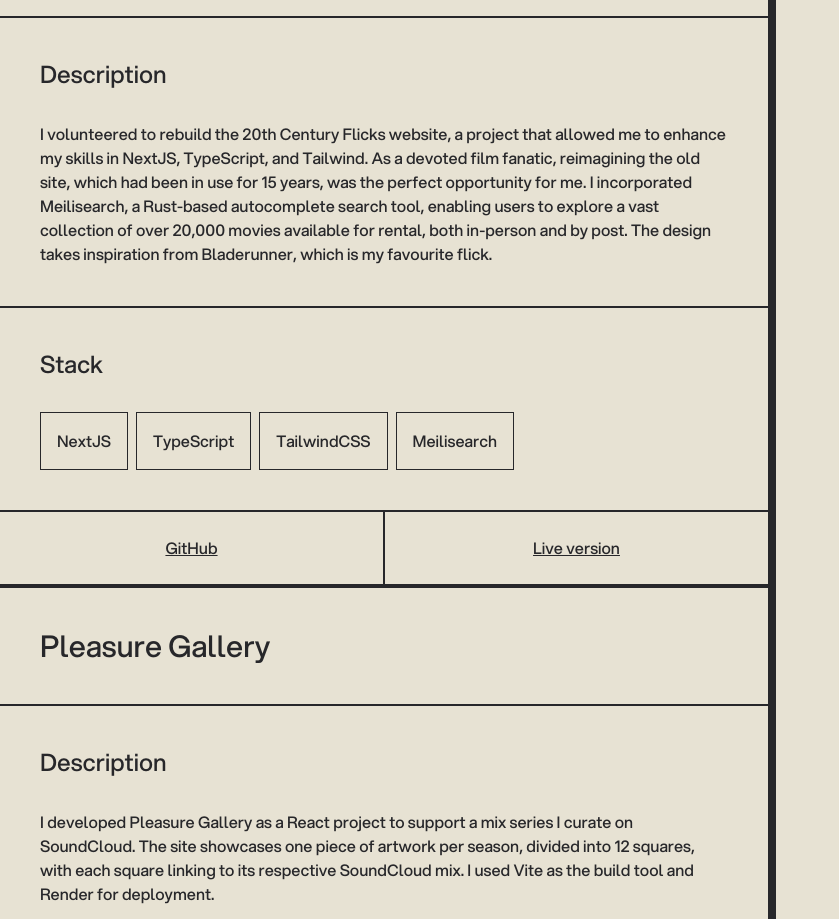
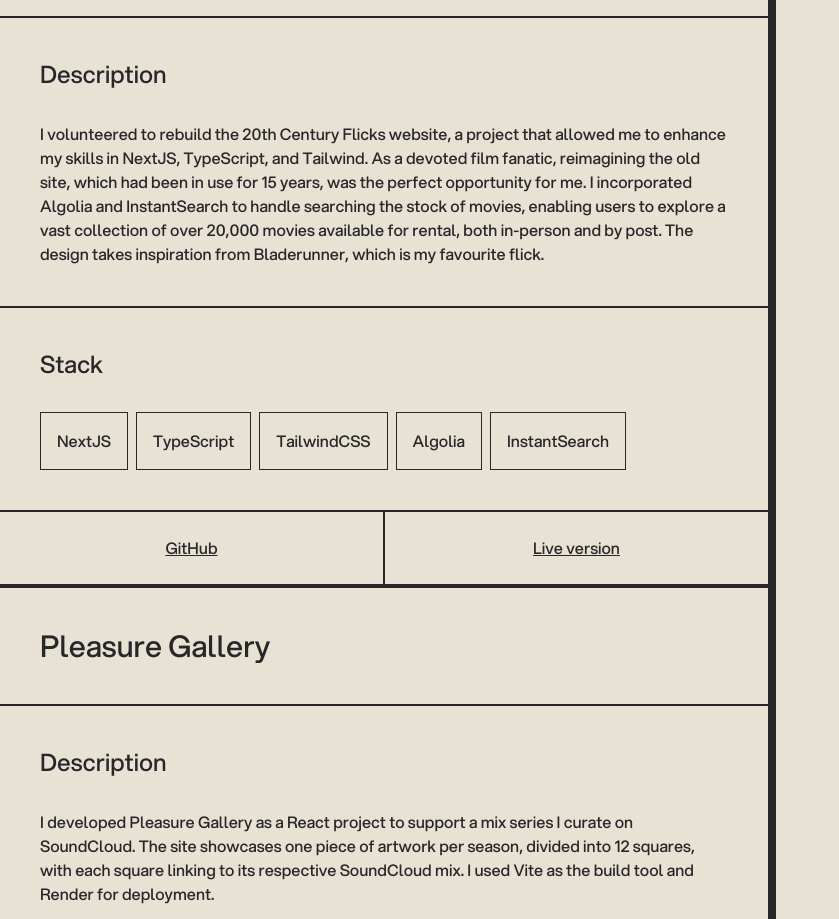
Before and after one commit to alec-hamilton/svelte-portfolio, a SvelteKit app: page / in a window 1280 px wide. Shown: the part 1800-2719 px from the top of the page, without its empty margins (0-839 px from the left). Built offline with nearby package versions, Linux system fonts and the light colour scheme.

Commit message:
feat: updated flicks copy

```diff
--- a/src/data/projects.js
+++ b/src/data/projects.js
@@ -3,8 +3,8 @@ export const projects = [
     name: "20th Century Flicks",
     id: "project1",
     description:
-      "I volunteered to rebuild the 20th Century Flicks website, a project that allowed me to enhance my skills in NextJS, TypeScript, and Tailwind. As a devoted film fanatic, reimagining the old site, which had been in use for 15 years, was the perfect opportunity for me. I incorporated Meilisearch, a Rust-based autocomplete search tool, enabling users to explore a vast collection of over 20,000 movies available for rental, both in-person and by post. The design takes inspiration from Bladerunner, which is my favourite flick.",
-    stack: ["NextJS", "TypeScript", "TailwindCSS", "Meilisearch"],
+      "I volunteered to rebuild the 20th Century Flicks website, a project that allowed me to enhance my skills in NextJS, TypeScript, and Tailwind. As a devoted film fanatic, reimagining the old site, which had been in use for 15 years, was the perfect opportunity for me. I incorporated Algolia and InstantSearch to handle searching the stock of movies, enabling users to explore a vast collection of over 20,000 movies available for rental, both in-person and by post. The design takes inspiration from Bladerunner, which is my favourite flick.",
+    stack: ["NextJS", "TypeScript", "TailwindCSS", "Algolia", "InstantSearch"],
     githubUrl: "https://github.com/alec-hamilton/flicks-frontend",
     liveUrl: "https://flicks-frontend.vercel.app/",
   },
```
